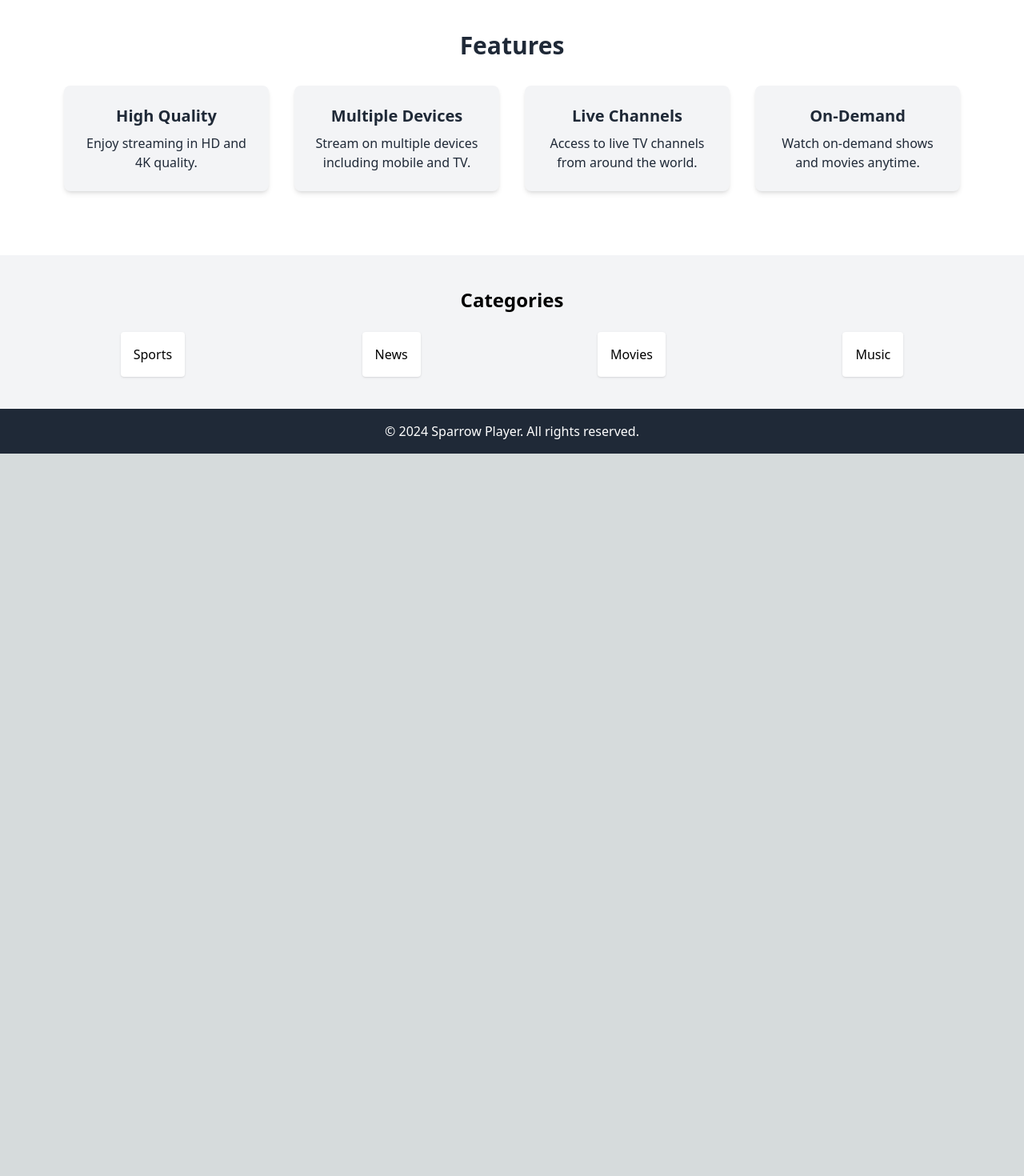
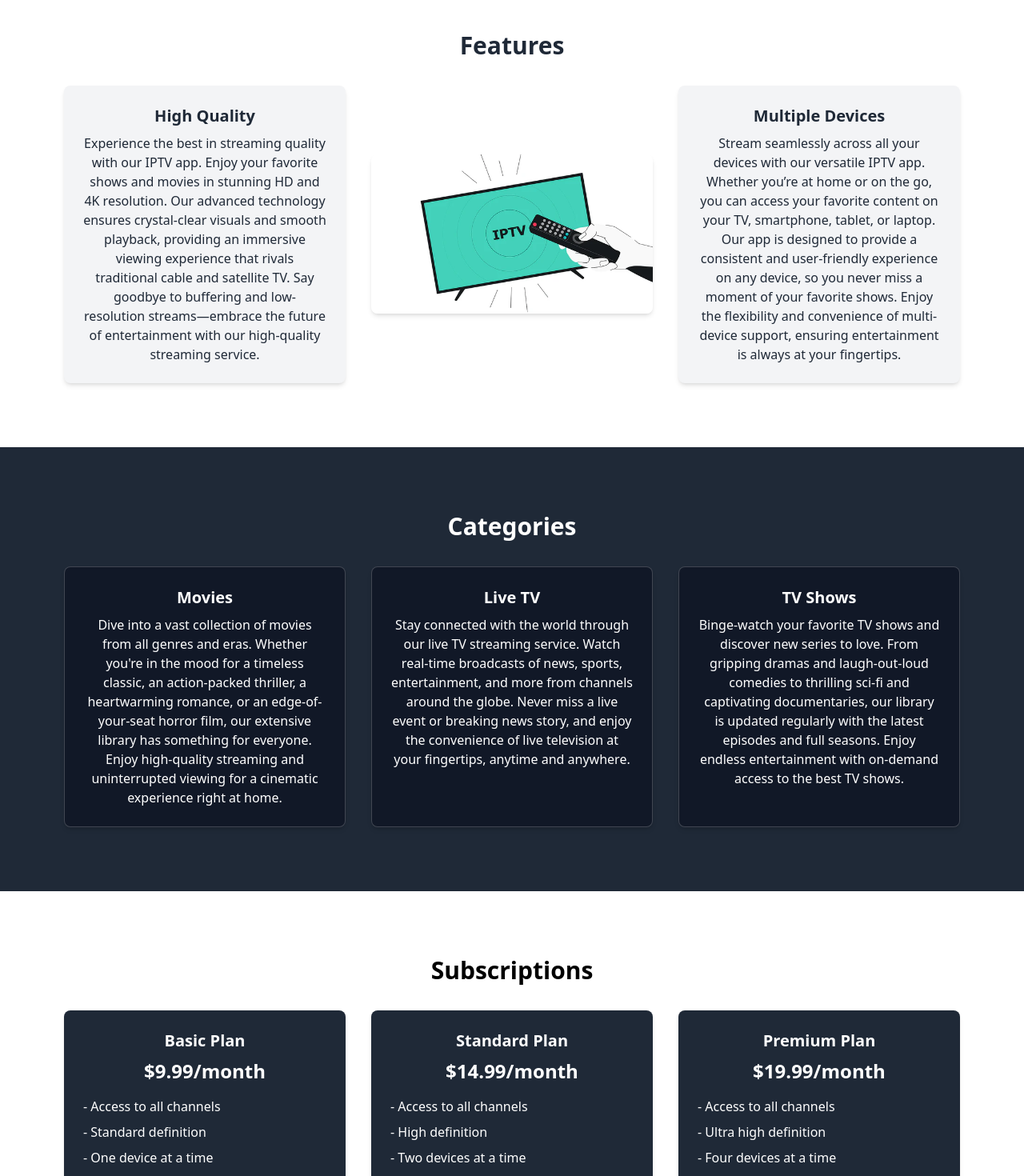
Before and after one commit to dawazakx/echo_med-a_player_web_user, a Next.js app: page / in a window 1280 px wide. Shown: the part 480-1950 px from the top of the page at 80% size. Before the commit the page ends 1047 px from the top, so only its background shows below. Built offline with nearby package versions, Linux system fonts and the light colour scheme.

Commit message:
Landing Page done

```diff
--- a/components/Categories.tsx
+++ b/components/Categories.tsx
@@ -1,19 +1,25 @@
 const Categories = () => {
-    // Example data, replace with real data or fetch from an API
-    const categories = ['Sports', 'News', 'Movies', 'Music']
-
     return (
-      <section className="p-10 bg-gray-100">
-        <h2 className="text-2xl font-bold mb-6 text-center">Categories</h2>
-        <div className="flex justify-around">
-          {categories.map((category, index) => (
-            <div key={index} className="text-center p-4 bg-white rounded shadow">
-              {category}
-            </div>
-          ))}
+      <section className="bg-gray-800 text-white p-20 text-center border-b border-white">
+        <div className="container mx-auto">
+          <h2 className="text-3xl font-bold mb-8">Categories</h2>
+          <div className="grid grid-cols-1 lg:grid-cols-3 gap-8">
+            <CategoryCard title="Movies" description="Dive into a vast collection of movies from all genres and eras. Whether you're in the mood for a timeless classic, an action-packed thriller, a heartwarming romance, or an edge-of-your-seat horror film, our extensive library has something for everyone. Enjoy high-quality streaming and uninterrupted viewing for a cinematic experience right at home." />
+            <CategoryCard title="Live TV" description="Stay connected with the world through our live TV streaming service. Watch real-time broadcasts of news, sports, entertainment, and more from channels around the globe. Never miss a live event or breaking news story, and enjoy the convenience of live television at your fingertips, anytime and anywhere." />
+            <CategoryCard title="TV Shows" description="Binge-watch your favorite TV shows and discover new series to love. From gripping dramas and laugh-out-loud comedies to thrilling sci-fi and captivating documentaries, our library is updated regularly with the latest episodes and full seasons. Enjoy endless entertainment with on-demand access to the best TV shows." />
+          </div>
         </div>
       </section>
     )
   }
 
+  const CategoryCard: React.FC<{ title: string; description: string }> = ({ title, description }) => {
+    return (
+      <div className="p-6 bg-gray-900 rounded-lg shadow-md hover:shadow-lg transition-shadow duration-300 border border-white border-opacity-20">
+        <h3 className="text-xl font-semibold mb-2">{title}</h3>
+        <p>{description}</p>
+      </div>
+    )
+  }
+
   export default Categories
--- a/components/FeaturedChannels.tsx
+++ b/components/FeaturedChannels.tsx
@@ -1,24 +1,26 @@
+import Image from 'next/image'
+import featureImage from '../assets/feature-image.png'
+
 const Features = () => {
   return (
-      <section className="bg-white text-gray-800 p-20">
+    <section className="bg-white text-gray-800 p-20 border-b border-gray-800">
       <div className="container mx-auto text-center">
         <h2 className="text-3xl font-bold mb-8">Features</h2>
-          <div className="grid grid-cols-1 md:grid-cols-2 lg:grid-cols-4 gap-8">
+        <div className="grid grid-cols-1 lg:grid-cols-3 gap-8 items-center justify-center">
           <FeatureCard
             title="High Quality"
-              description="Enjoy streaming in HD and 4K quality."
+            description="Experience the best in streaming quality with our IPTV app. Enjoy your favorite shows and movies in stunning HD and 4K resolution. Our advanced technology ensures crystal-clear visuals and smooth playback, providing an immersive viewing experience that rivals traditional cable and satellite TV. Say goodbye to buffering and low-resolution streams—embrace the future of entertainment with our high-quality streaming service."
           />
+          <div className="w-full lg:w-auto flex justify-center">
+            <Image
+              src={featureImage}
+              alt="Feature Image"
+              className="h-auto rounded-lg shadow-md"
+            />
+          </div>
           <FeatureCard
             title="Multiple Devices"
-              description="Stream on multiple devices including mobile and TV."
-            />
-            <FeatureCard
-              title="Live Channels"
-              description="Access to live TV channels from around the world."
-            />
-            <FeatureCard
-              title="On-Demand"
-              description="Watch on-demand shows and movies anytime."
+            description="Stream seamlessly across all your devices with our versatile IPTV app. Whether you’re at home or on the go, you can access your favorite content on your TV, smartphone, tablet, or laptop. Our app is designed to provide a consistent and user-friendly experience on any device, so you never miss a moment of your favorite shows. Enjoy the flexibility and convenience of multi-device support, ensuring entertainment is always at your fingertips."
           />
         </div>
       </div>
--- /dev/null
+++ b/components/Subscription.tsx
@@ -0,0 +1,60 @@
+const Subscriptions = () => {
+    return (
+      <section className="bg-white text-black p-20 text-center">
+        <div className="container mx-auto">
+          <h2 className="text-3xl font-bold mb-8">Subscriptions</h2>
+          <div className="grid grid-cols-1 md:grid-cols-3 gap-8">
+            <SubscriptionCard
+              title="Basic Plan"
+              price="$9.99/month"
+              features={[
+                "Access to all channels",
+                "Standard definition",
+                "One device at a time",
+              ]}
+            />
+            <SubscriptionCard
+              title="Standard Plan"
+              price="$14.99/month"
+              features={[
+                "Access to all channels",
+                "High definition",
+                "Two devices at a time",
+              ]}
+            />
+            <SubscriptionCard
+              title="Premium Plan"
+              price="$19.99/month"
+              features={[
+                "Access to all channels",
+                "Ultra high definition",
+                "Four devices at a time",
+                "Offline viewing",
+              ]}
+            />
+          </div>
+        </div>
+      </section>
+    )
+  }
+
+  const SubscriptionCard: React.FC<{ title: string; price: string; features: string[] }> = ({ title, price, features }) => {
+    return (
+      <div className="p-6 bg-gray-800 text-white rounded-lg shadow-md flex flex-col justify-between">
+        <div>
+          <h3 className="text-xl font-semibold mb-2">{title}</h3>
+          <p className="text-2xl font-bold mb-4">{price}</p>
+          <ul className="text-left mb-4">
+            {features.map((feature, index) => (
+              <li key={index} className="mb-2">- {feature}</li>
+            ))}
+          </ul>
+        </div>
+        <button className="mt-4 bg-blue-600 text-white px-4 py-2 rounded-full hover:bg-blue-700 focus:outline-none focus:ring-2 focus:ring-blue-700 focus:ring-opacity-50 transition-colors duration-300">
+          Choose Plan
+        </button>
+      </div>
+    )
+  }
+
+  export default Subscriptions
--- a/pages/index.tsx
+++ b/pages/index.tsx
@@ -3,6 +3,7 @@ import Hero from '../components/Hero'
 import FeaturedChannels from '../components/FeaturedChannels'
 import Categories from '../components/Categories'
 import Footer from '../components/Footer'
+import Subscription from '../components/Subscription'
 
 export default function Home() {
   return (
@@ -11,6 +12,7 @@ export default function Home() {
       <Hero />
       <FeaturedChannels />
       <Categories />
+      <Subscription />
       <Footer />
     </div>
   )
```
Also changed, not shown: assets/feature-image.png (added). Lines whose indentation alone changed are shown as unchanged.
